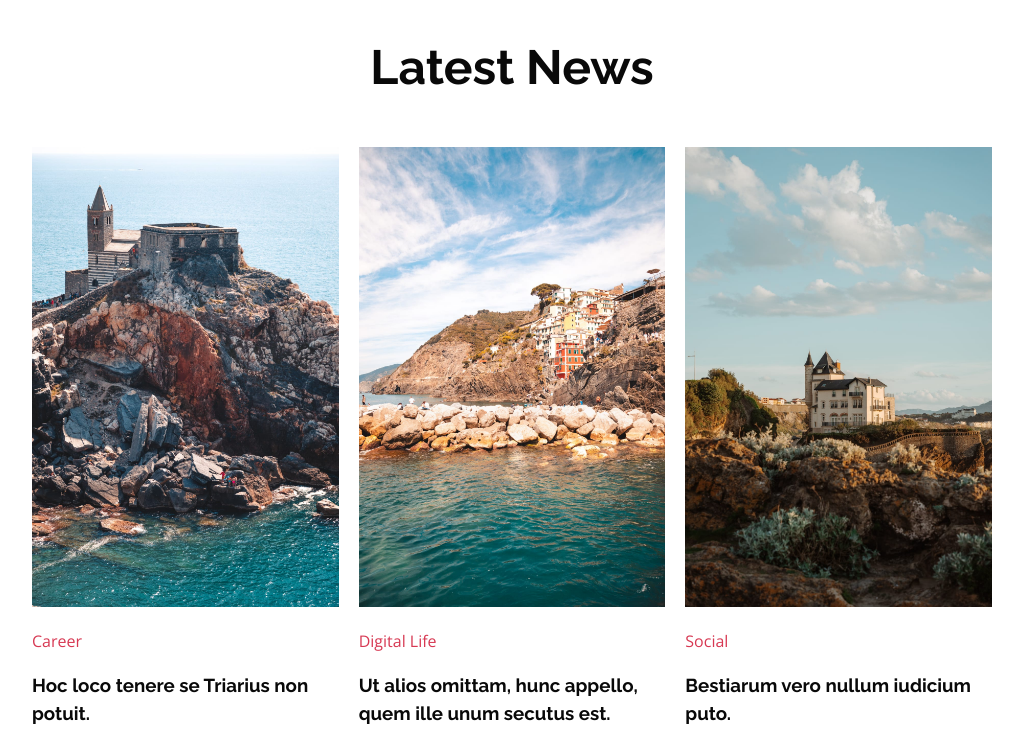
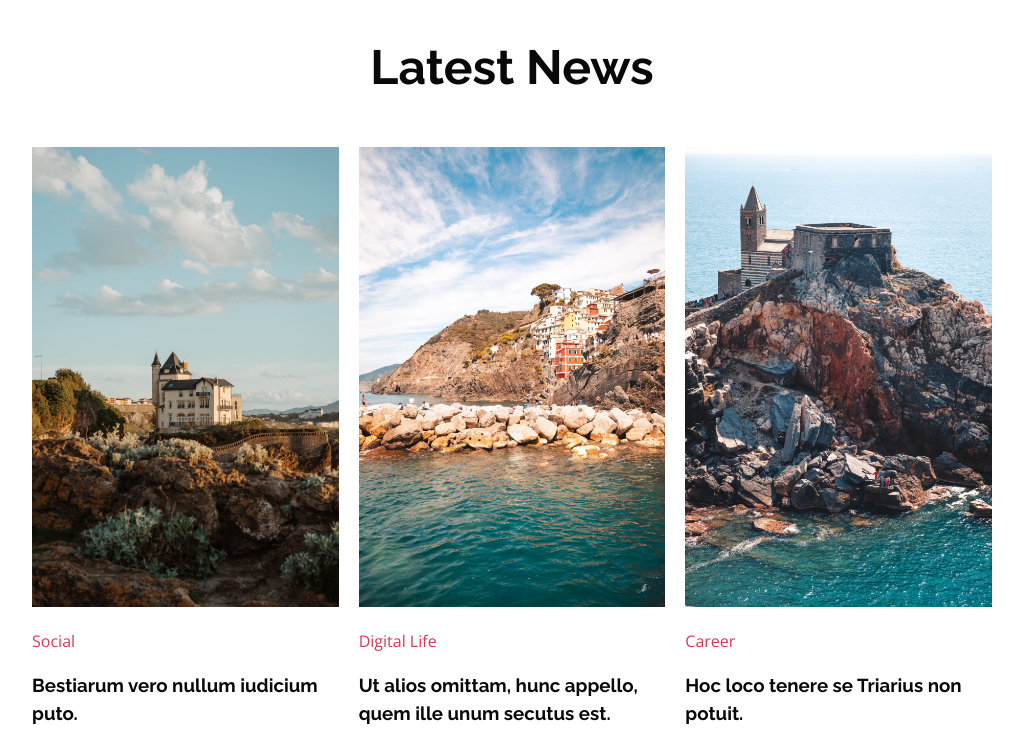
Before and after one commit to PabloYepes27/holbertonschool-web_front_end, a plain HTML site: page 0x06-responsive_design/08-index.html in a window 1280 px wide. Shown: the part 2560-3303 px from the top of the page, without its empty margins (128-1151 px from the left). Drawn offline with nearby package versions, Linux system fonts and the light colour scheme.

Commit message:
fix typo

```diff
--- a/0x06-responsive_design/03-styles.css
+++ b/0x06-responsive_design/03-styles.css
@@ -581,6 +581,10 @@ ul.row {
 /* Section Latest news
       ============================= */
 
+.section-latest-news .row {
+  flex-direction: row-reverse;
+}
+
 @media screen and (max-width: 767px) {
   .section-latest-news .row {
     flex-direction: column;
--- a/0x06-responsive_design/04-styles.css
+++ b/0x06-responsive_design/04-styles.css
@@ -593,6 +593,10 @@ ul.row {
 /* Section Latest news
       ============================= */
 
+.section-latest-news .row {
+  flex-direction: row-reverse;
+}
+
 @media screen and (max-width: 767px) {
   .section-latest-news .row {
     flex-direction: column;
--- a/0x06-responsive_design/05-styles.css
+++ b/0x06-responsive_design/05-styles.css
@@ -624,6 +624,10 @@ ul.row {
 /* Section Latest news
       ============================= */
 
+.section-latest-news .row {
+  flex-direction: row-reverse;
+}
+
 @media screen and (max-width: 767px) {
   .section-latest-news .row {
     flex-direction: column;
--- a/0x06-responsive_design/06-styles.css
+++ b/0x06-responsive_design/06-styles.css
@@ -625,6 +625,10 @@ ul.row {
 /* Section Latest news
       ============================= */
 
+.section-latest-news .row {
+  flex-direction: row-reverse;
+}
+
 @media screen and (max-width: 767px) {
   .section-latest-news .row {
     flex-direction: column;
--- a/0x06-responsive_design/07-styles.css
+++ b/0x06-responsive_design/07-styles.css
@@ -637,6 +637,10 @@ ul.row {
 /* Section Latest news
       ============================= */
 
+.section-latest-news .row {
+  flex-direction: row-reverse;
+}
+
 @media screen and (max-width: 767px) {
   .section-latest-news .row {
     flex-direction: column;
--- a/0x06-responsive_design/08-styles.css
+++ b/0x06-responsive_design/08-styles.css
@@ -634,8 +634,25 @@ ul.row {
   justify-content: center;
   min-height: 35vh;
 }
+
+@media screen and (max-width: 767px) {
+  .section-hero {
+      margin: -0.1rem 0;
+  }
+  .hero-homepage {
+      background-position: 85% 0;
+  }
+  .section-hero .section-body {
+      padding: 2rem;
+  }
+}
+
 /* Section Latest news
       ============================= */
+
+.section-latest-news .row {
+  flex-direction: row-reverse;
+}
 
 @media screen and (max-width: 767px) {
   .section-latest-news .row {
--- a/0x06-responsive_design/09-styles.css
+++ b/0x06-responsive_design/09-styles.css
@@ -650,8 +650,25 @@ ul.row {
   justify-content: center;
   min-height: 35vh;
 }
+
+@media screen and (max-width: 767px) {
+  .section-hero {
+      margin: -0.1rem 0;
+  }
+  .hero-homepage {
+      background-position: 85% 0;
+  }
+  .section-hero .section-body {
+      padding: 2rem;
+  }
+}
+
 /* Section Latest news
       ============================= */
+
+.section-latest-news .row {
+  flex-direction: row-reverse;
+}
 
 @media screen and (max-width: 767px) {
   .section-latest-news .row {
```
